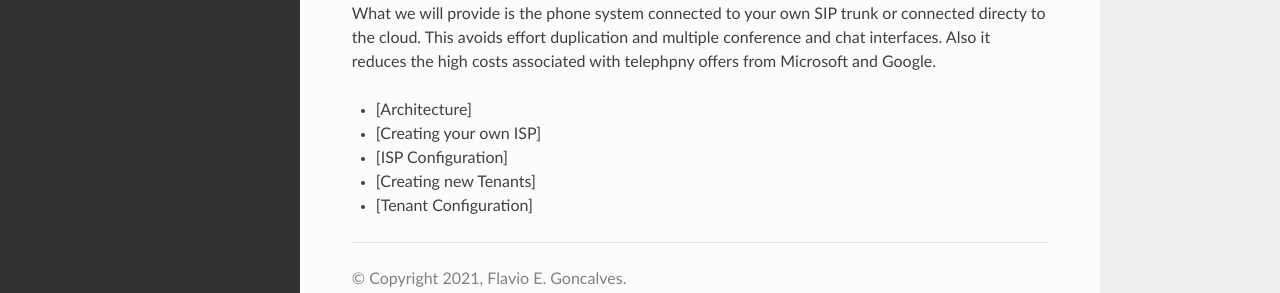
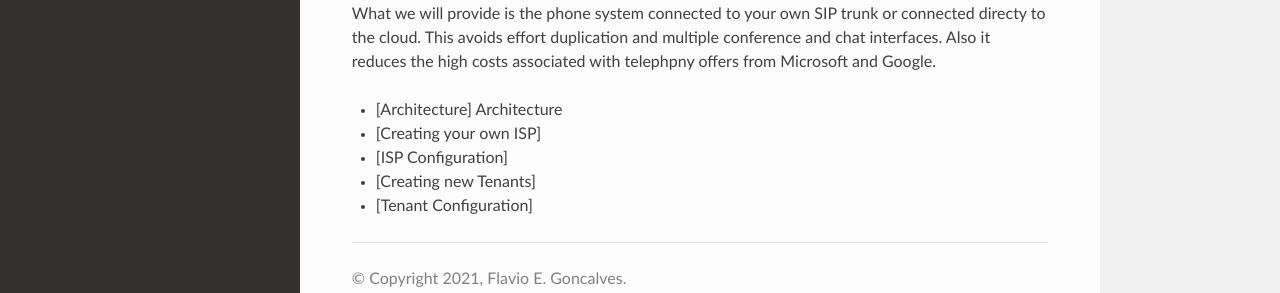
Before and after one commit to pauloantonio-git/wehostvoip-docs, a Sphinx documentation site: the page built from docs/source/index.rst, in a window 1280 px wide. Shown: the part 230-523 px from the top of the page. Built offline with Sphinx 7.4.7 and the Read the Docs theme 2.0.0, drawn with Linux system fonts in a browser that asks for light colours.

Commit message:
Update index.rst

```diff
--- a/docs/source/index.rst
+++ b/docs/source/index.rst
@@ -3,7 +3,7 @@ WeHostVoIP documentation!
 
 **WeHostVoIP** is a Cloud Phone System designed for ISPs to sell cloud Phone Systems. It works as a companion for Google Apps and Microsoft Teams. You may also use WeHostVoIP as a standalone IP PBX System. As a project decision we incentivize our users to use their favorite collaboration tools. What we will provide is the phone system connected to your own SIP trunk or connected directy to the cloud. This avoids effort duplication and multiple conference and chat interfaces. Also it reduces the high costs associated with telephpny offers from Microsoft and Google.
 
-* [Architecture]
+* [Architecture] Architecture
 * [Creating your own ISP]
 * [ISP Configuration]
 * [Creating new Tenants]
```
